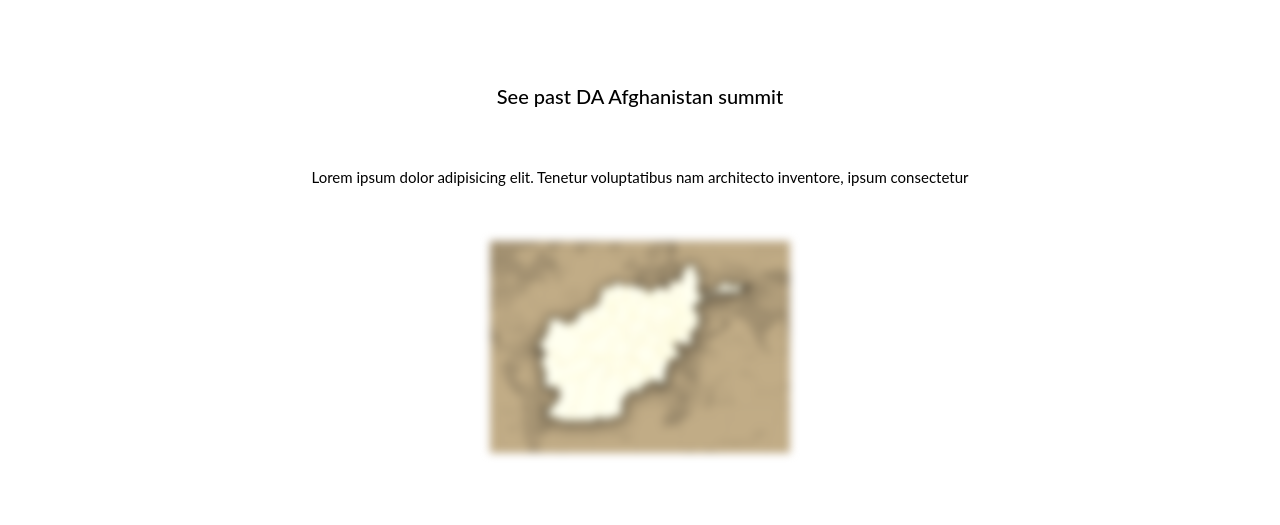
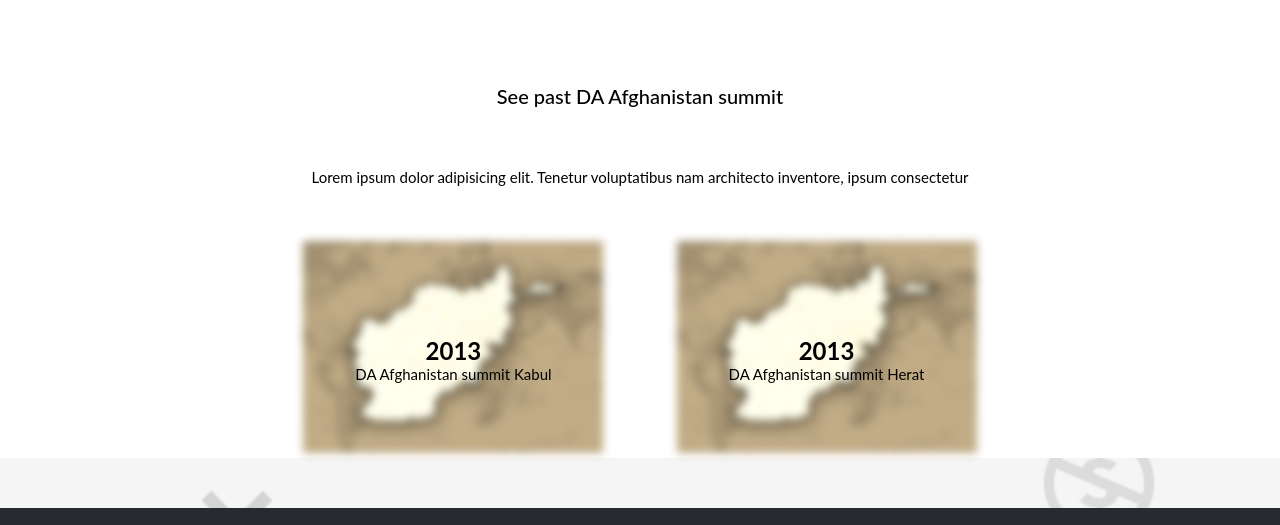
Before and after one commit to Aliahmad-karimi/Capstone1-Ali, a website: page about.html in a window 1280 px wide. Shown: the part 947-1472 px from the top of the page. Drawn offline with Linux system fonts and the light colour scheme.

Commit message:
fix some errors

```diff
--- a/css/style.css
+++ b/css/style.css
@@ -1,5 +1,15 @@
 * {
   margin: 0;
+}
+
+body {
+  font-family: 'lato', sans-serif;
+  margin: 0;
+  background-image: url('../images/mobile_index_bg.png');
+  background-repeat: no-repeat;
+  background-size: cover;
+  background-attachment: fixed;
+  background-position: center;
 }
 
 .span {
@@ -16,16 +26,6 @@
   display: table;
   margin-bottom: 10px;
   border: 1px solid #ec5242;
-}
-
-body {
-  font-family: 'lato', sans-serif;
-  margin: 0;
-  background-image: url('../images/mobile_index_bg.png');
-  background-repeat: no-repeat;
-  background-size: cover;
-  background-attachment: fixed;
-  background-position: center;
 }
 
 .mainPage {
@@ -372,11 +372,13 @@
   background-color: #fff;
 }
 
+/* stylelint-disable-next-line no-descending-specificity */
 .center h4 {
   font-size: 20px;
   font-weight: 550;
 }
 
+/* stylelint-disable-next-line no-descending-specificity */
 .center p {
   font-size: 15px;
   text-align: center;
@@ -400,11 +402,13 @@
   border-top: 1px  #535353;
 }
 
+/* stylelint-disable-next-line no-descending-specificity */
 .bottom h4 {
   font-size: 20px;
   font-weight: 550;
 }
 
+/* stylelint-disable-next-line no-descending-specificity */
 .bottom p {
   font-size: 15px;
   text-align: center;
@@ -417,9 +421,9 @@
   justify-content: space-evenly;
   position: relative;
   text-align: center;
-  color: #fff;
 }
 
+/* stylelint-disable-next-line no-descending-specificity */
 .pics img {
   width: 300px;
   margin-top: 30px;
@@ -708,7 +712,8 @@
     padding: 50px 18%;
     text-align: center;
     background-color: #fff;
-    border-top: 1px  #535353;
+    border-top: 1px  #000;
+    margin-bottom: 50px;
   }
 
   .bottom h4 {
@@ -724,15 +729,22 @@
 
   .parentPic {
     display: flex;
+    flex-direction: row;
     justify-content: space-evenly;
     position: relative;
     text-align: center;
-    color: #fff;
   }
 
+  /* stylelint-disable-next-line no-descending-specificity */
   .pics img {
     width: 300px;
     margin-top: 30px;
     filter: sepia(100%) blur(4px);
   }
+
+  .kabul,
+  .herat {
+    position: relative;
+    margin-top: -120px;
+  }
 }
```
